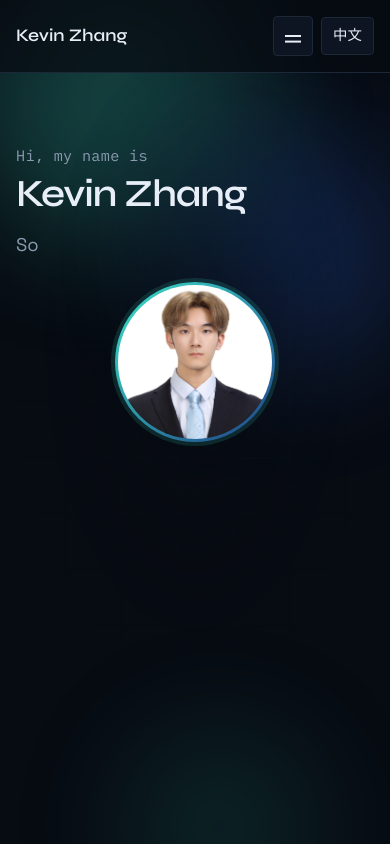
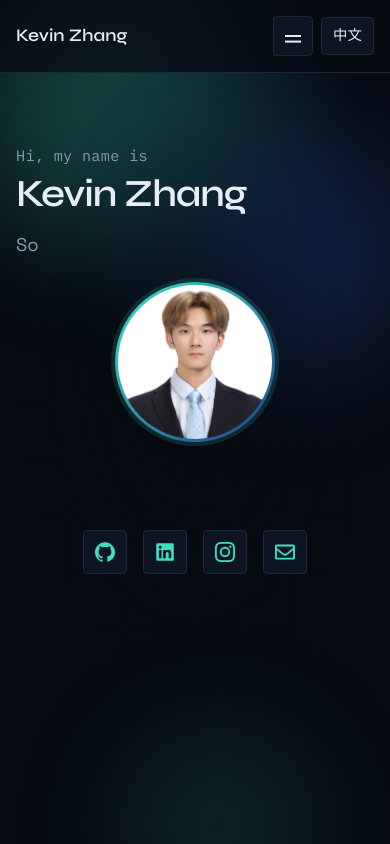
Before and after one commit to Kevin-Zhang1124/Kevin-Portfolio, a React (Vite) app: page / in a window 390 px wide. Shown: the top 844 px of the page. Built offline with nearby package versions, Linux system fonts and the light colour scheme.

Commit message:
Add a Signal Mesh social icon row under the hero photo on mobile and desktop

```diff
--- a/src/components/sections/About.module.css
+++ b/src/components/sections/About.module.css
@@ -67,6 +67,14 @@
   background: var(--bg-elevated);
 }
 
+/* Full-width row so SocialLinks can stay centered under the hero */
+.socialRow {
+  width: 100%;
+  display: flex;
+  justify-content: center;
+  margin-top: var(--space-2);
+}
+
 /* Viewport-fixed cue — gap + safe area (not max: we want both) */
 .scrollHint {
   position: fixed;
@@ -98,6 +106,11 @@
   .hero {
     justify-content: flex-start;
     padding-top: clamp(2rem, 10vh, 4.5rem);
+  }
+
+  /* Extra space between photo and social icons */
+  .socialRow {
+    margin-top: var(--space-6); /* was --space-2 from the base rule */
   }
 }
 
@@ -156,6 +169,7 @@
 @media (min-width: 768px) {
   .hero {
     flex-direction: row;
+    flex-wrap: wrap; /* lets .socialRow drop to a new line */
     align-items: center;
     justify-content: space-between;
     gap: var(--space-5);
@@ -168,4 +182,9 @@
     width: 14rem;
     height: 14rem;
   }
+  .socialRow {
+    flex-basis: 100%; /* take the whole second row */
+    order: 3; /* after .copy and .photoWrap */
+    margin-top: 0;
+  }
 }
--- a/src/components/sections/About.tsx
+++ b/src/components/sections/About.tsx
@@ -7,6 +7,7 @@ import { TypeLine } from '../ui/TypeLine';
 import { SignalMark } from '../ui/SignalMark';
 import { Reveal } from '../ui/Reveal';
 import { ScrollCue } from '../ui/ScrollCue';
+import { SocialLinks } from '../ui/SocialLinks';
 import styles from './About.module.css';
 
 /** Profile image in /public/profile.png */
@@ -97,6 +98,11 @@ export function About() {
           />
         </div>
 
+        {/* Social icons — centered row under the photo */}
+        <div className={styles.socialRow}>
+          <SocialLinks />
+        </div>
+
         {/* Mouse scroll cue — more content (About) is below */}
         <div
           className={
--- /dev/null
+++ b/src/components/ui/SocialLinks.module.css
@@ -0,0 +1,51 @@
+/* Centered icon row — mobile first */
+.list {
+  display: flex;
+  justify-content: center; /* all four icons centered as a group */
+  align-items: center;
+  gap: var(--space-3);
+  list-style: none;
+  margin: 0;
+  padding: 0;
+}
+
+.link {
+  display: inline-flex;
+  align-items: center;
+  justify-content: center;
+  width: 2.75rem; /* comfortable tap target on mobile */
+  height: 2.75rem;
+  border: 1px solid var(--border);
+  border-radius: var(--radius);
+  background: var(--bg-elevated);
+  color: var(--accent);
+  text-decoration: none;
+  transition: border-color 0.15s ease, background-color 0.15s ease,
+    transform 0.15s ease;
+}
+
+.link svg {
+  display: block;
+  width: 1.25rem;
+  height: 1.25rem;
+  fill: currentColor;
+}
+
+.link:hover,
+.link:focus-visible {
+  border-color: var(--accent);
+  background: var(--accent-soft);
+  outline: none;
+}
+
+.link:active {
+  transform: scale(0.96);
+}
+
+/* Slightly tighter on wider screens — still centered */
+@media (min-width: 768px) {
+  .link {
+    width: 2.5rem;
+    height: 2.5rem;
+  }
+}
--- /dev/null
+++ b/src/components/ui/SocialLinks.tsx
@@ -0,0 +1,43 @@
+import { SiGithub, SiInstagram } from 'react-icons/si';
+import type { IconType } from 'react-icons';
+import { FaLinkedin, FaRegEnvelope } from 'react-icons/fa';
+import { socialLinks, type SocialId } from '../../content/shared/socialLinks';
+import styles from './SocialLinks.module.css';
+
+/** Map each social id to a Simple Icon (react-icons/si) */
+const socialIcons: Record<SocialId, IconType> = {
+  github: SiGithub,
+  linkedin: FaLinkedin,
+  instagram: SiInstagram,
+  email: FaRegEnvelope,
+};
+
+/**
+ * Centered row of social icons for the hero.
+ * Cyan accent, quiet hover — matches Signal Mesh.
+ */
+export function SocialLinks() {
+  return (
+    <ul className={styles.list} aria-label="Social links">
+      {socialLinks.map((item) => {
+        const Icon = socialIcons[item.id];
+        const isExternal = item.href.startsWith('http');
+
+        return (
+          <li key={item.id}>
+            <a
+              className={styles.link}
+              href={item.href}
+              aria-label={item.label}
+              {...(isExternal
+                ? { target: '_blank', rel: 'noreferrer' }
+                : {})}
+            >
+              <Icon aria-hidden="true" focusable="false" />
+            </a>
+          </li>
+        );
+      })}
+    </ul>
+  );
+}
--- /dev/null
+++ b/src/content/shared/socialLinks.ts
@@ -0,0 +1,35 @@
+/**
+ * Hero social links (language-agnostic hrefs).
+ * Labels are English a11y names; icons are mapped separately.
+ */
+export type SocialId = 'github' | 'linkedin' | 'instagram' | 'email';
+
+export type SocialLink = {
+  id: SocialId;
+  /** Accessible name for screen readers */
+  label: string;
+  href: string;
+};
+
+export const socialLinks: SocialLink[] = [
+  {
+    id: 'github',
+    label: 'GitHub',
+    href: 'https://github.com/Kevin-Zhang1124',
+  },
+  {
+    id: 'linkedin',
+    label: 'LinkedIn',
+    href: 'https://www.linkedin.com/in/kevin-zhang-7445662ab/',
+  },
+  {
+    id: 'instagram',
+    label: 'Instagram',
+    href: 'https://www.instagram.com/kevinzhang_zzz/',
+  },
+  {
+    id: 'email',
+    label: 'Email',
+    href: 'mailto:k389zhan@uwaterloo.ca',
+  },
+];
```
